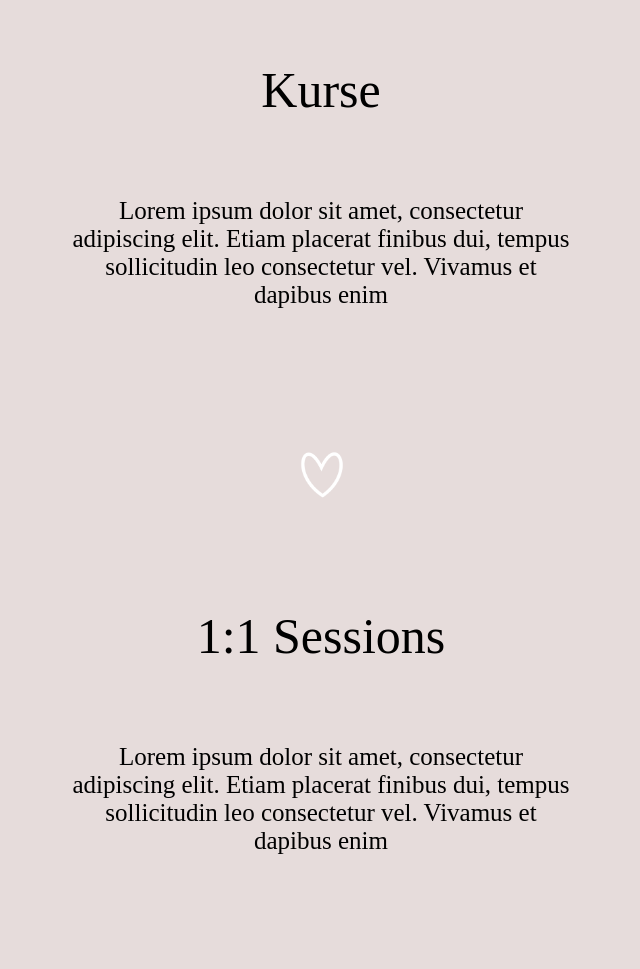
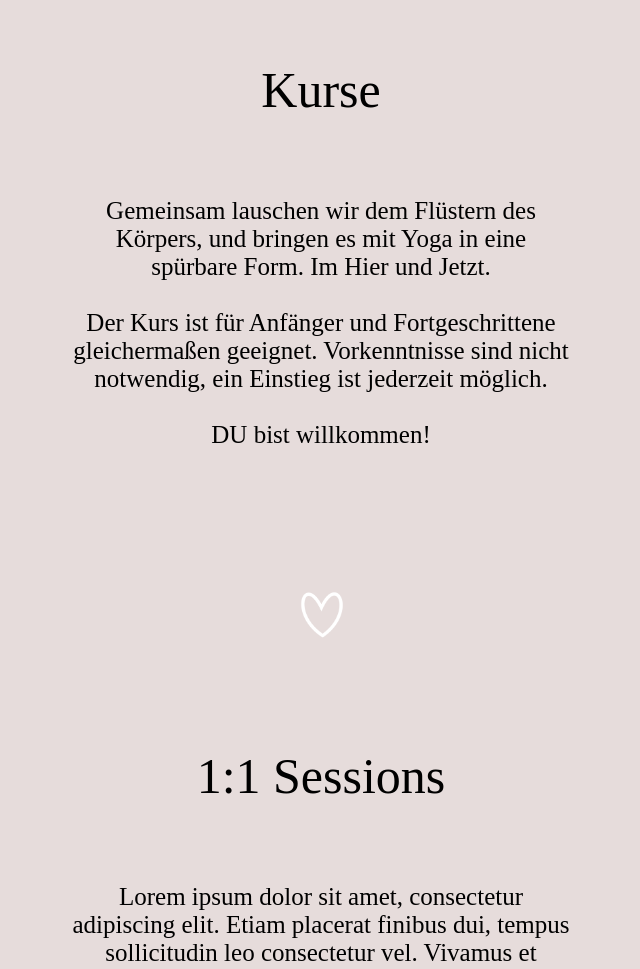
Before and after one commit to nicoschoenteich/koerpergefluester, an Astro site: page / in a window 1280 px wide. Shown: the part 1495-2464 px from the top of the page, without its empty margins (319-959 px from the left). Built offline with nearby package versions, Linux system fonts and the light colour scheme; Astro itself is replaced by a stand-in of ours; a web font is replaced by a local one.

Commit message:
new text

```diff
--- a/src/pages/index.astro
+++ b/src/pages/index.astro
@@ -26,7 +26,7 @@ const content = {
 		{
 			id: "kurse",
 			title: "Kurse",
-			body: "Lorem ipsum dolor sit amet, consectetur adipiscing elit. Etiam placerat finibus dui, tempus sollicitudin leo consectetur vel. Vivamus et dapibus enim",
+			body: "Gemeinsam lauschen wir dem Flüstern des Körpers, und bringen es mit Yoga in eine spürbare Form. Im Hier und Jetzt. \n\nDer Kurs ist für Anfänger und Fortgeschrittene gleichermaßen geeignet. Vorkenntnisse sind nicht notwendig, ein Einstieg ist jederzeit möglich. \n\nDU bist willkommen!",
 		},
 		{
 			id: "sessions",
```
